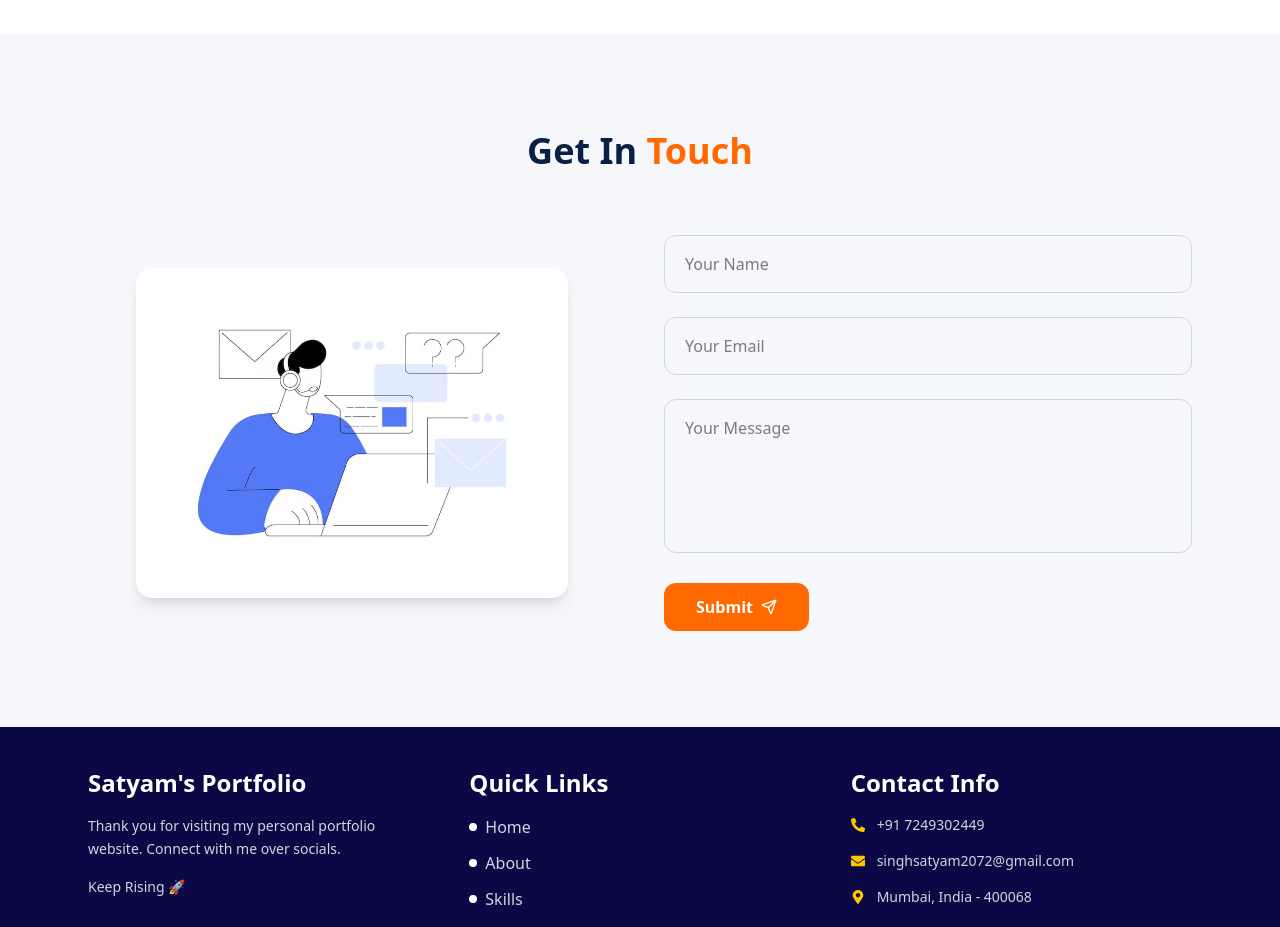
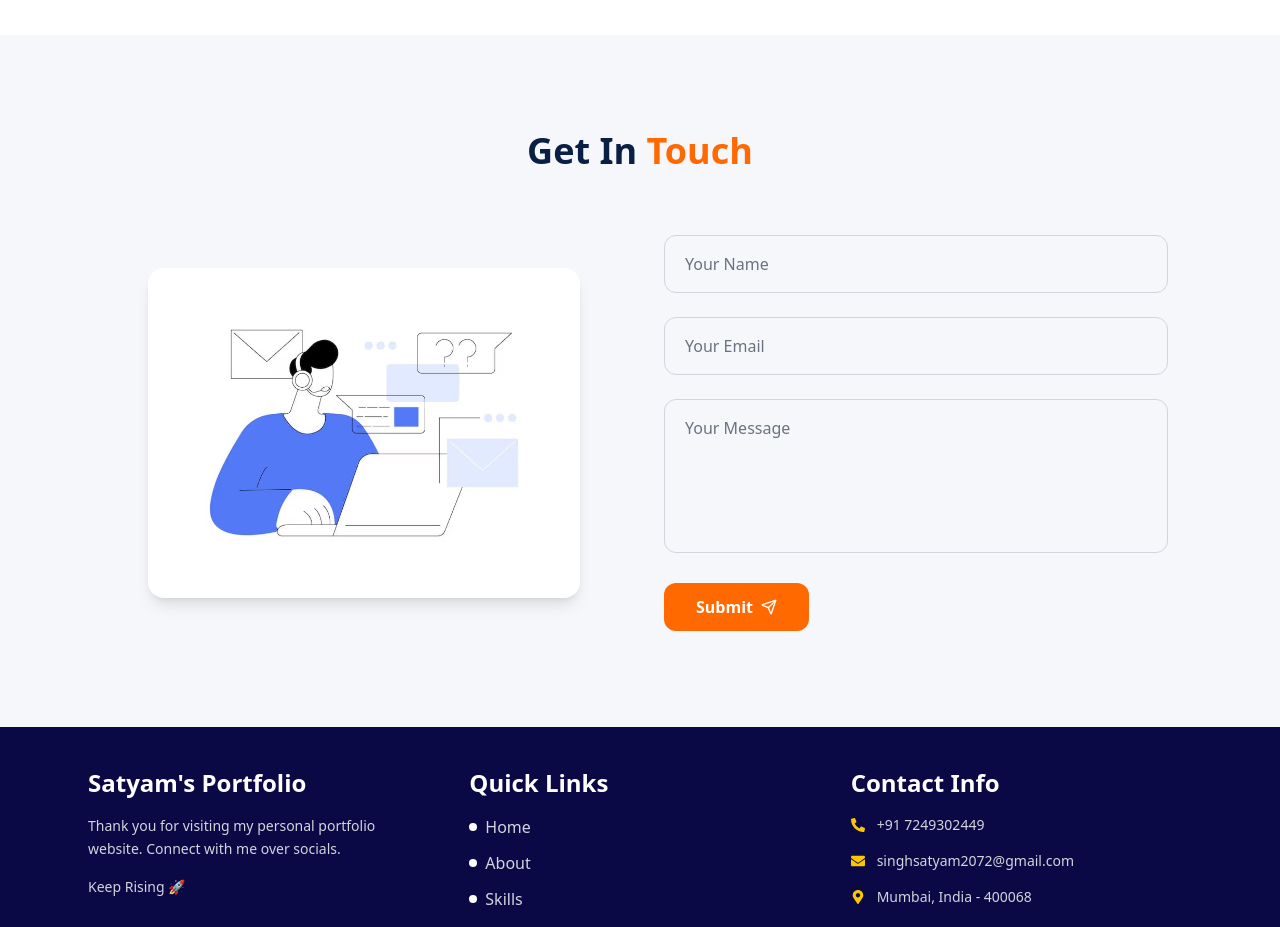
Before and after one commit to SatyamSingh272/My-Portfolio, a React (Vite) app: page / in a window 1280 px wide. Shown: the part 2840-3767 px from the top of the page. Built offline with nearby package versions, Linux system fonts and the light colour scheme.

Commit message:
contact page updated

```diff
--- a/src/pages/Contact.jsx
+++ b/src/pages/Contact.jsx
@@ -3,7 +3,7 @@ import { Send } from "lucide-react";
 const Contact = () => {
   return (
     <section id="contact" className="py-24 bg-[#f6f7fb]">
-      <div className="max-w-6xl mx-auto px-6">
+      <div className="max-w-6xl mx-auto px-6 sm:px-8 md:px-12">
 
         {/* Heading */}
         <h2 className="text-4xl font-bold text-center mb-16 text-[#0a1f44]">
@@ -31,21 +31,24 @@ const Contact = () => {
               type="text"
               placeholder="Your Name"
               className="w-full px-5 py-4 rounded-xl border border-gray-300
-              focus:outline-none focus:border-orange-500"
+              text-gray-800 placeholder-gray-500
+              focus:outline-none focus:border-orange-500 focus:ring-2 focus:ring-orange-200"
             />
 
             <input
               type="email"
               placeholder="Your Email"
               className="w-full px-5 py-4 rounded-xl border border-gray-300
-              focus:outline-none focus:border-orange-500"
+              text-gray-800 placeholder-gray-500
+              focus:outline-none focus:border-orange-500 focus:ring-2 focus:ring-orange-200"
             />
 
             <textarea
               rows="5"
               placeholder="Your Message"
               className="w-full px-5 py-4 rounded-xl border border-gray-300
-              focus:outline-none focus:border-orange-500 resize-none"
+              text-gray-800 placeholder-gray-500
+              focus:outline-none focus:border-orange-500 focus:ring-2 focus:ring-orange-200 resize-none"
             />
 
             <button
@@ -54,7 +57,7 @@ const Contact = () => {
               bg-orange-500 hover:bg-orange-600
               text-white font-semibold
               px-8 py-3 rounded-xl
-              transition"
+              transition duration-300"
             >
               Submit
               <Send size={16} />
```
